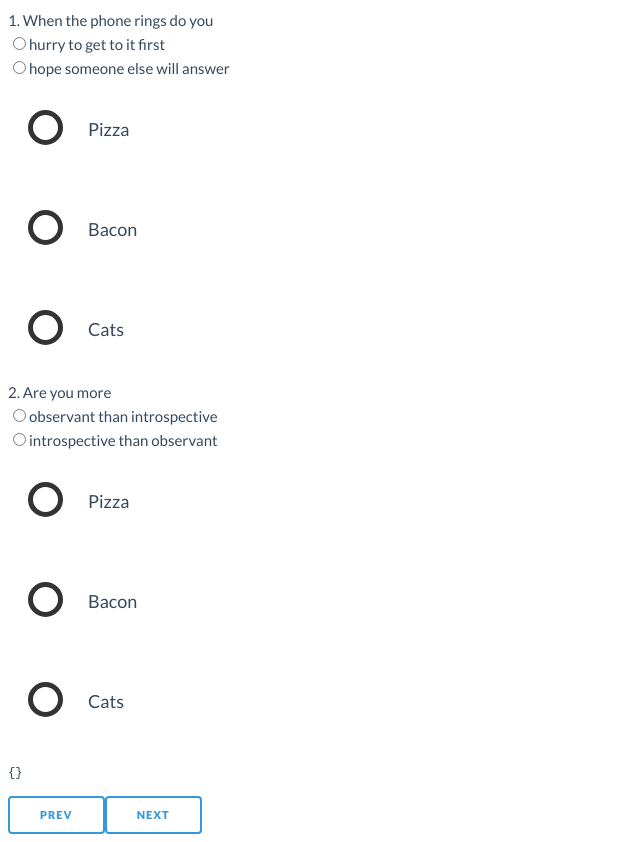
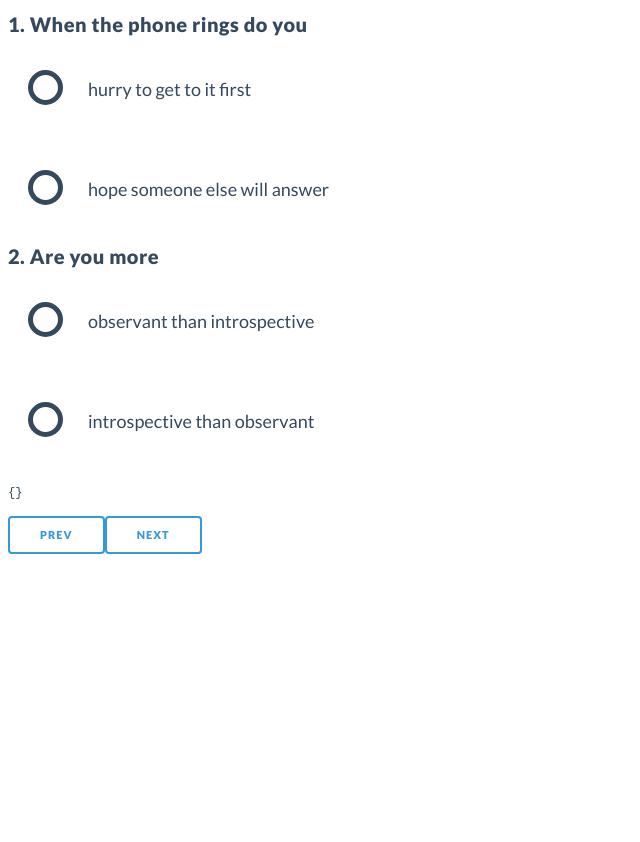
Before and after one commit to SauceCode84/ng-personality, an Angular app: page / in a window 1280 px wide. Shown: the whole page, without its empty margins (0-640 px from the left). After the commit the page ends 800 px from the top, so only its background shows below. Built offline with nearby package versions, Linux system fonts and the light colour scheme.

Commit message:
question component now uses styled radio buttons extra styling also added

```diff
--- a/src/app/components/question/question.component.html
+++ b/src/app/components/question/question.component.html
@@ -1,35 +1,15 @@
-<div>
-  {{ question.no }}. {{ question.text }}
-  <div *ngFor="let option of question.options">
-    <input
-      type="radio"
-      [name]="'question' + question.no"
-      [(ngModel)]="answer"
-      [value]="option.value">{{ option.text }}<br>
-  </div>
-</div>
-
 <div class="container">
+  <span class="question">{{ question.no }}. {{ question.text }}</span>
   <ul>
-    <li>
-      <input type="radio" id="f-option" name="selector">
-      <label for="f-option">Pizza</label>
-
+    <li *ngFor="let option of question.options">
+      <input
+        type="radio"
+        [id]="'question' + question.no + option.value"
+        [name]="'question' + question.no"
+        [(ngModel)]="answer"
+        [value]="option.value" >
+      <label [for]="'question' + question.no + option.value">{{ option.text }}</label>
       <div class="check"></div>
-    </li>
-
-    <li>
-      <input type="radio" id="s-option" name="selector">
-      <label for="s-option">Bacon</label>
-
-      <div class="check"><div class="inside"></div></div>
-    </li>
-
-    <li>
-      <input type="radio" id="t-option" name="selector">
-      <label for="t-option">Cats</label>
-
-      <div class="check"><div class="inside"></div></div>
     </li>
   </ul>
 </div>
--- a/src/app/components/question/question.component.scss
+++ b/src/app/components/question/question.component.scss
@@ -1,3 +1,5 @@
+
+@import "../../../styles";
 
 .container ul {
   list-style: none;
@@ -6,9 +8,14 @@
   overflow: auto;
 }
 
+.question {
+  font-size: 2.0rem;
+  font-weight: 900;
+  letter-spacing: 0.05rem;
+}
+
 ul {
   li {
-    //color: #AAAAAA;
     display: block;
     position: relative;
     float: left;
@@ -37,7 +44,7 @@ ul {
     .check {
       display: block;
       position: absolute;
-      border: 5px solid #333;
+      border: 5px solid $font-color;
       border-radius: 100%;
       height: 25px;
       width: 25px;
@@ -62,11 +69,11 @@ ul {
 
     &:hover {
       label {
-        color: #33c3f0;
+        color: $primary-color;
       }
 
       .check {
-        border-color: #33c3f0;
+        border-color: $primary-color;
       }
     }
   }
@@ -75,14 +82,14 @@ ul {
 input[type=radio]:checked {
   ~ {
     label {
-      color: #33c3f0;
+      color: $primary-color;
     }
 
     .check {
-      border: 5px solid #33c3f0;
+      border: 5px solid $primary-color;
 
       &::before {
-        background: #33c3f0;
+        background: $primary-color;
       }
     }
   }
```
